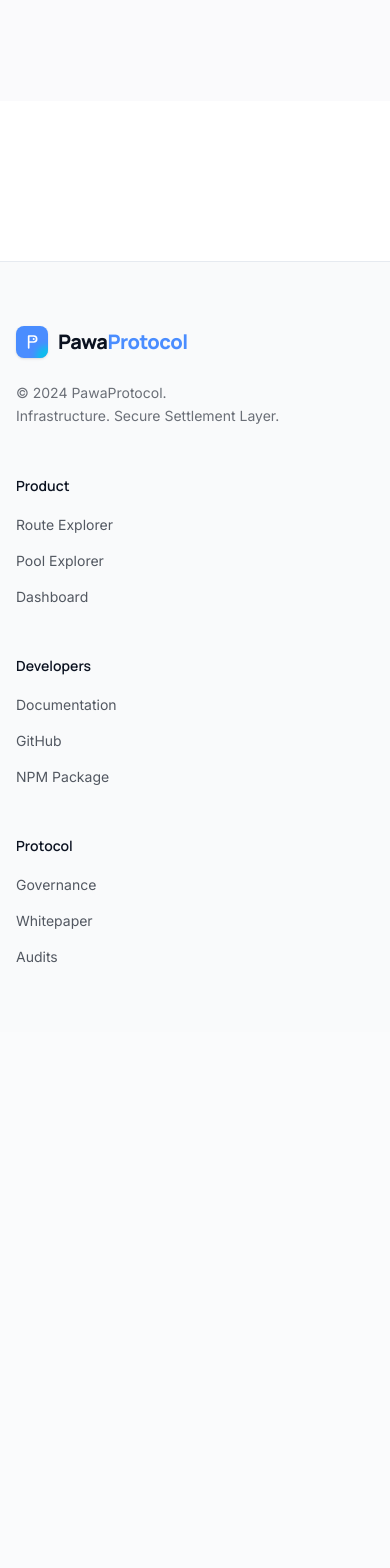
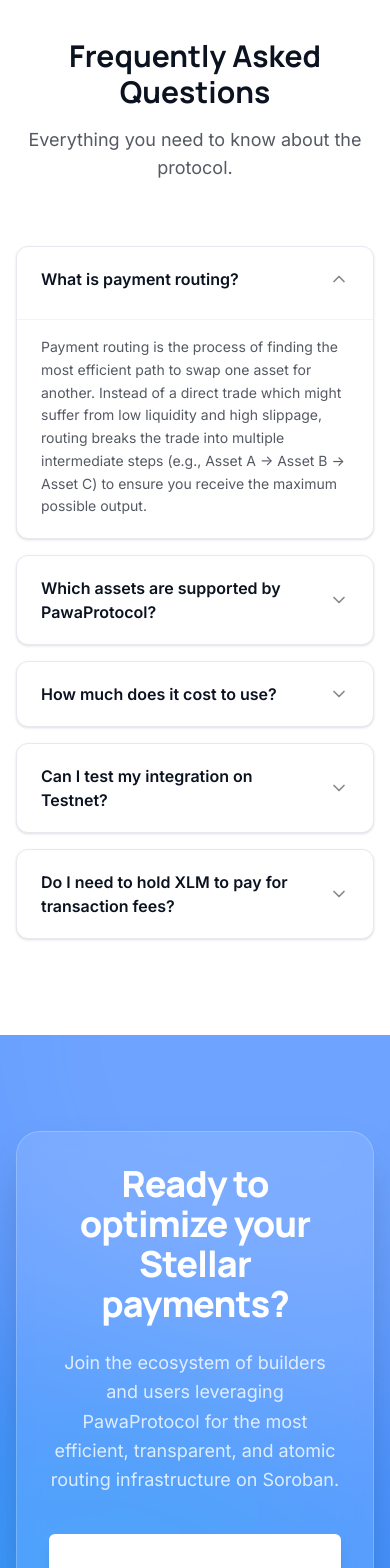
Before and after one commit to Robotron2/pawa-frontend, a Next.js app: page / in a window 390 px wide. Shown: the part 7900-9468 px from the top of the page. Before the commit the page ends 8932 px from the top, so only its background shows below. Built offline with nearby package versions, Linux system fonts and the light colour scheme.

Commit message:
feat: add faq and cta sections

```diff
--- a/src/components/landing/CTASection.tsx
+++ b/src/components/landing/CTASection.tsx
@@ -1,10 +1,48 @@
+"use client";
+
 import React from "react";
+import Link from "next/link";
+import { motion } from "framer-motion";
+import { ArrowRight, BookOpen } from "lucide-react";
+import { Button } from "@/components/ui/Button";
 
 export const CTASection = () => {
   return (
-    <section className="py-20 bg-surface relative overflow-hidden">
-      <div className="container mx-auto px-4 sm:px-6 lg:px-8 max-w-7xl">
-        {/* Final CTA Content */}
+    <section className="py-24 bg-primary relative overflow-hidden">
+      {/* Background Elements */}
+      <div className="absolute inset-0 z-0 opacity-20 pointer-events-none">
+        <div className="absolute top-0 right-0 w-[800px] h-[800px] bg-white rounded-full blur-[120px] -translate-y-1/2 translate-x-1/3" />
+        <div className="absolute bottom-0 left-0 w-[600px] h-[600px] bg-accent rounded-full blur-[100px] translate-y-1/3 -translate-x-1/3" />
+      </div>
+
+      <div className="container mx-auto px-4 sm:px-6 lg:px-8 max-w-5xl relative z-10">
+        <motion.div
+          className="bg-white/10 backdrop-blur-md border border-white/20 rounded-3xl p-8 md:p-16 text-center shadow-2xl"
+          initial={{ opacity: 0, scale: 0.95, y: 20 }}
+          whileInView={{ opacity: 1, scale: 1, y: 0 }}
+          viewport={{ once: true, margin: "-100px" }}
+          transition={{ duration: 0.7, ease: "easeOut" }}
+        >
+          <h2 className="text-4xl md:text-5xl font-heading font-extrabold text-white mb-6 tracking-tight">
+            Ready to optimize your Stellar payments?
+          </h2>
+          <p className="text-lg md:text-xl text-white/80 max-w-2xl mx-auto mb-10 leading-relaxed">
+            Join the ecosystem of builders and users leveraging PawaProtocol for the most efficient, transparent, and atomic routing infrastructure on Soroban.
+          </p>
+
+          <div className="flex flex-col sm:flex-row items-center justify-center gap-4">
+            <Link href="/dashboard" className="w-full sm:w-auto">
+              <Button size="lg" className="w-full bg-white text-primary hover:bg-gray-50 hover:-translate-y-0.5 transition-transform gap-2 font-bold shadow-lg">
+                Connect Wallet <ArrowRight size={18} />
+              </Button>
+            </Link>
+            <Link href="/docs" className="w-full sm:w-auto">
+              <Button variant="outline" size="lg" className="w-full bg-transparent border-white/30 text-white hover:bg-white/10 hover:-translate-y-0.5 transition-transform gap-2">
+                <BookOpen size={18} /> Read Documentation
+              </Button>
+            </Link>
+          </div>
+        </motion.div>
       </div>
     </section>
   );
--- a/src/components/landing/FAQSection.tsx
+++ b/src/components/landing/FAQSection.tsx
@@ -1,10 +1,96 @@
-import React from "react";
+"use client";
+
+import React, { useState } from "react";
+import { motion, AnimatePresence } from "framer-motion";
+import { ChevronDown } from "lucide-react";
+
+const faqs = [
+  {
+    question: "What is payment routing?",
+    answer: "Payment routing is the process of finding the most efficient path to swap one asset for another. Instead of a direct trade which might suffer from low liquidity and high slippage, routing breaks the trade into multiple intermediate steps (e.g., Asset A -> Asset B -> Asset C) to ensure you receive the maximum possible output."
+  },
+  {
+    question: "Which assets are supported by PawaProtocol?",
+    answer: "PawaProtocol supports all Stellar native assets, including XLM, USDC, EURC, and any custom tokens that have established liquidity pools or order book depth on the Stellar network."
+  },
+  {
+    question: "How much does it cost to use?",
+    answer: "PawaProtocol charges a minimal protocol fee of 0.1% on successful routes to maintain the infrastructure. You will always see the exact estimated output, network fees, and protocol fees before you confirm a transaction."
+  },
+  {
+    question: "Can I test my integration on Testnet?",
+    answer: "Absolutely. Our entire infrastructure, including the Soroban smart contracts, REST APIs, and SDKs, are fully deployed and operational on the Stellar Testnet for you to build and test securely."
+  },
+  {
+    question: "Do I need to hold XLM to pay for transaction fees?",
+    answer: "Yes, standard Stellar network fees still apply. You will need a small amount of XLM in your wallet to cover the base transaction fee for the atomic multi-hop swap."
+  }
+];
 
 export const FAQSection = () => {
+  const [openIndex, setOpenIndex] = useState<number | null>(0);
+
   return (
-    <section className="py-20 bg-gray-50/50 relative overflow-hidden">
-      <div className="container mx-auto px-4 sm:px-6 lg:px-8 max-w-7xl">
-        {/* FAQ Content */}
+    <section className="py-24 bg-surface border-t border-border relative overflow-hidden">
+      <div className="container mx-auto px-4 sm:px-6 lg:px-8 max-w-4xl">
+
+        <div className="text-center mb-16">
+          <motion.div
+            initial={{ opacity: 0, y: 20 }}
+            whileInView={{ opacity: 1, y: 0 }}
+            viewport={{ once: true, margin: "-100px" }}
+            transition={{ duration: 0.6 }}
+          >
+            <h2 className="text-3xl sm:text-4xl font-heading font-bold text-foreground mb-4">
+              Frequently Asked Questions
+            </h2>
+            <p className="text-lg text-foreground/70">
+              Everything you need to know about the protocol.
+            </p>
+          </motion.div>
+        </div>
+
+        <div className="space-y-4">
+          {faqs.map((faq, index) => {
+            const isOpen = openIndex === index;
+            return (
+              <motion.div
+                key={index}
+                initial={{ opacity: 0, y: 10 }}
+                whileInView={{ opacity: 1, y: 0 }}
+                viewport={{ once: true, margin: "-100px" }}
+                transition={{ duration: 0.4, delay: index * 0.1 }}
+                className="bg-white border border-border rounded-xl overflow-hidden shadow-sm hover:shadow-md transition-shadow"
+              >
+                <button
+                  className="w-full text-left px-6 py-5 flex items-center justify-between focus:outline-none"
+                  onClick={() => setOpenIndex(isOpen ? null : index)}
+                >
+                  <span className="font-semibold text-foreground pr-4">{faq.question}</span>
+                  <ChevronDown
+                    className={`text-foreground/50 transition-transform duration-300 flex-shrink-0 ${isOpen ? "rotate-180" : ""}`}
+                    size={20}
+                  />
+                </button>
+                <AnimatePresence>
+                  {isOpen && (
+                    <motion.div
+                      initial={{ height: 0, opacity: 0 }}
+                      animate={{ height: "auto", opacity: 1 }}
+                      exit={{ height: 0, opacity: 0 }}
+                      transition={{ duration: 0.3 }}
+                    >
+                      <div className="px-6 pb-5 text-foreground/70 text-sm leading-relaxed border-t border-border/50 pt-4 mt-2">
+                        {faq.answer}
+                      </div>
+                    </motion.div>
+                  )}
+                </AnimatePresence>
+              </motion.div>
+            );
+          })}
+        </div>
+
       </div>
     </section>
   );
```
